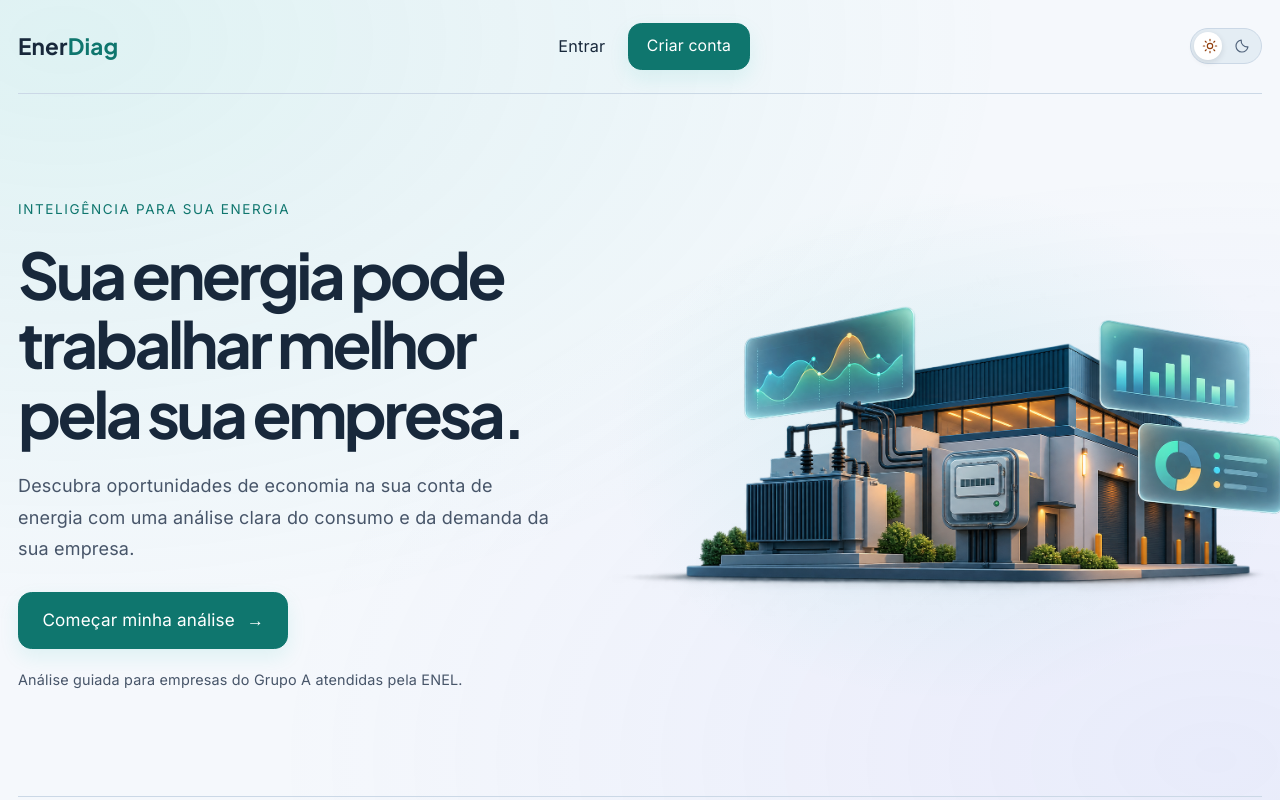
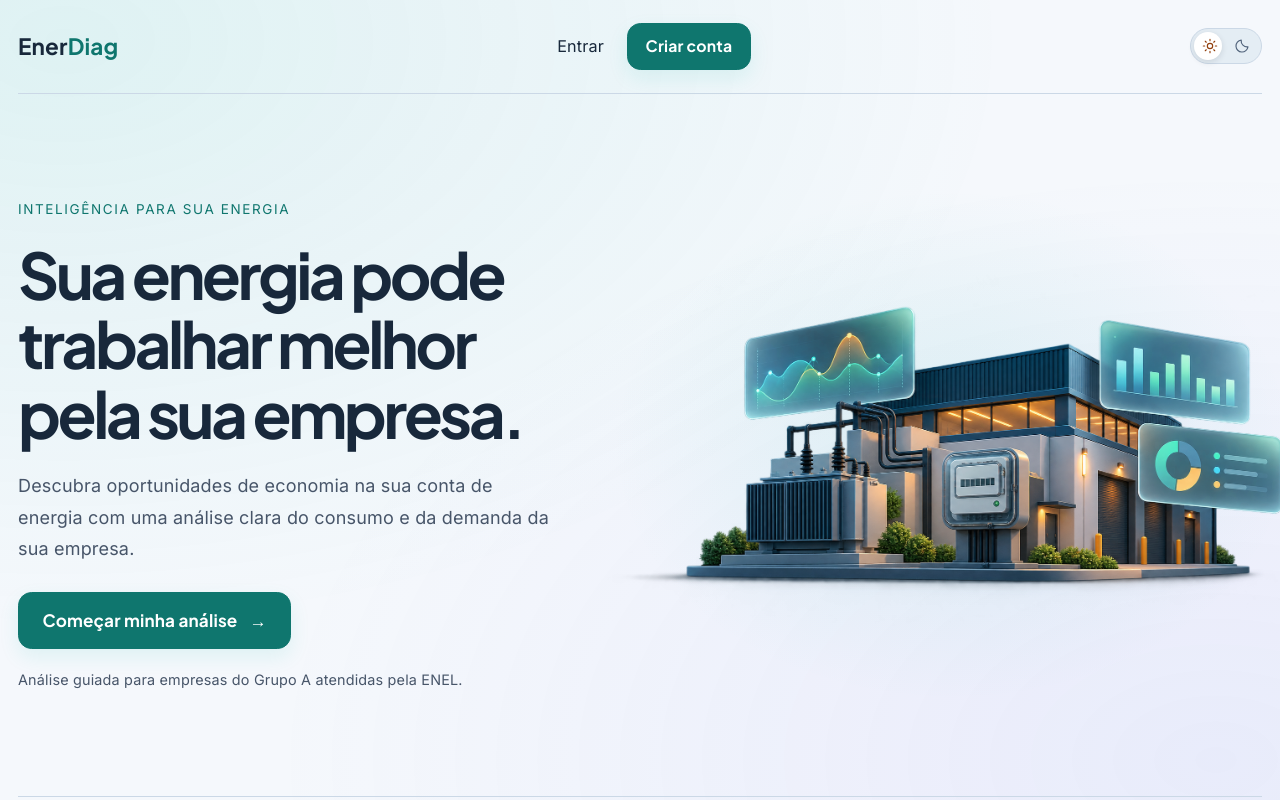
Before and after one commit to virgilio-vpr/EnerDiag, a React (Vite) app in the folder frontend/: page / in a window 1280 px wide. Shown: the top 800 px of the page. Built offline with nearby package versions, Linux system fonts and the light colour scheme.

Commit message:
Apliquei Plus Jakarta Sans aos títulos, textos em destaque, rótulos e botões em todo o frontend. Inter continua como fonte do texto corrido e dos campos

```diff
--- a/frontend/src/App.css
+++ b/frontend/src/App.css
@@ -347,4 +347,5 @@
   .upload-page { padding-block: 2.5rem; }
 }
 
+.button, .text-button, .delete-button { font-family: var(--heading); }
 @media (prefers-reduced-motion: reduce) { .button { transition: none; } }
--- a/frontend/src/index.css
+++ b/frontend/src/index.css
@@ -84,13 +84,28 @@ h2,
 h3,
 h4,
 h5,
-h6 {
+h6,
+strong,
+b,
+label,
+legend,
+summary,
+dt,
+th,
+button {
   font-family: var(--heading);
   font-weight: 600;
+}
+
+h1,
+h2,
+h3,
+h4,
+h5,
+h6 {
   color: var(--text-h);
 }
 
-button,
 input,
 select,
 textarea {
```
